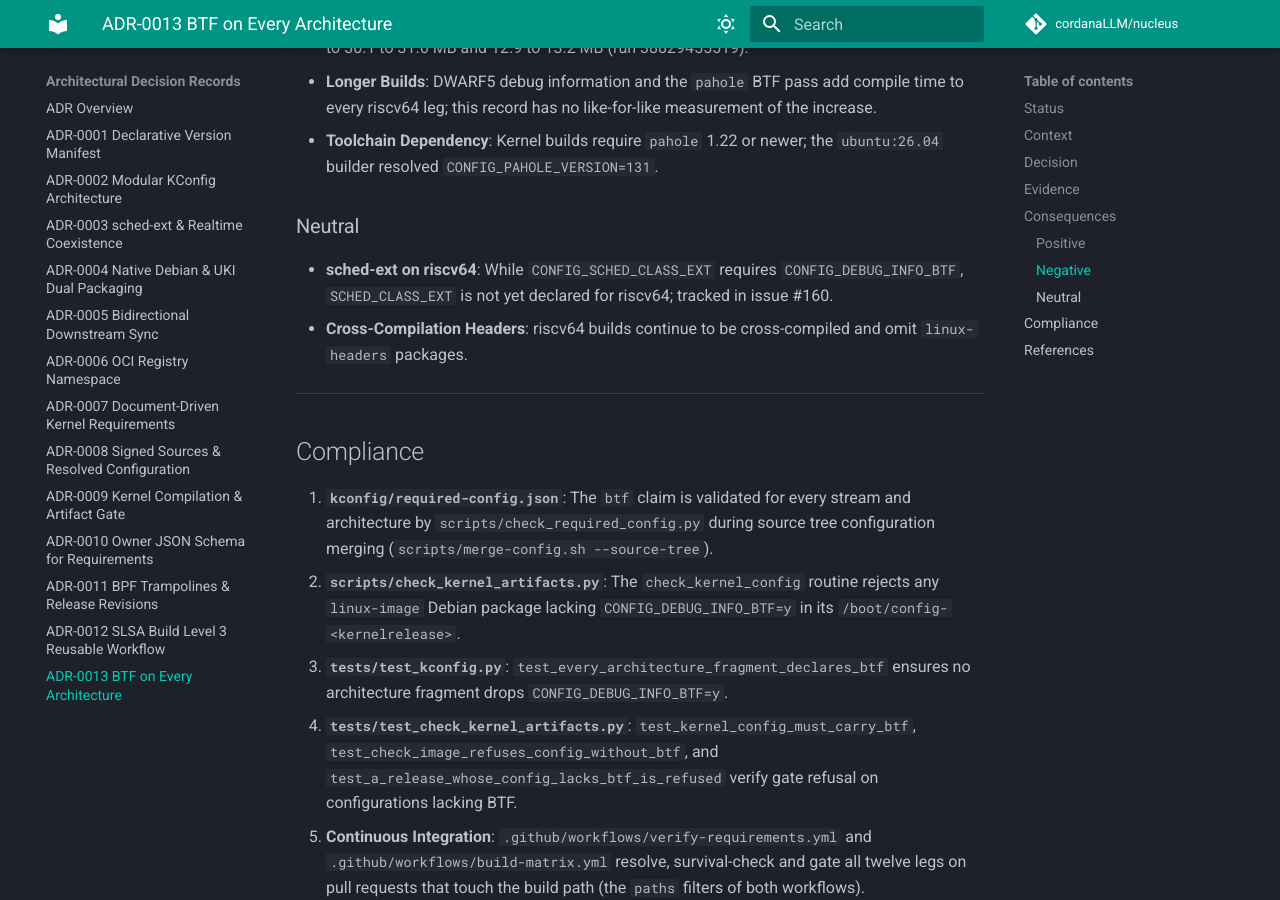
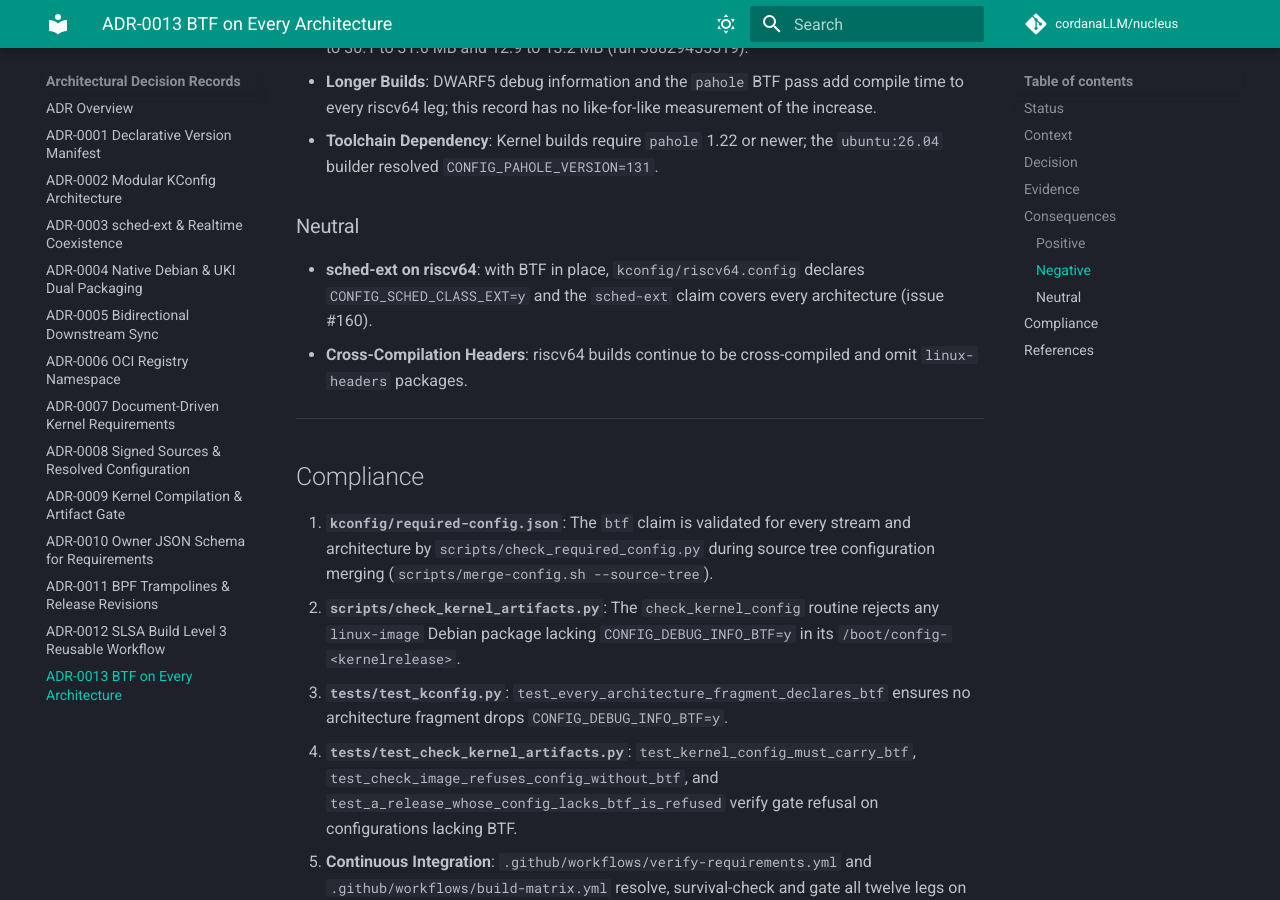
Before and after one commit to cordanaLLM/nucleus, an MkDocs documentation site: the page built from docs/adr/0013-btf-on-every-architecture.md, in a window 1280 px wide and 900 px high, scrolled down 3286 px. Built offline with MkDocs 1.6.1 and Material for MkDocs 9.7.7, drawn with Linux system fonts in a browser that asks for light colours; comment, search, counter and statistics services are not loaded.

Commit message:
fix(kconfig): enable sched-ext on riscv64 (#162)
riscv64 kernels now build with sched-ext, so sched-ext schedulers can
load on every architecture. Closes #160.

- `kconfig/riscv64.config` declares `CONFIG_SCHED_CLASS_EXT=y`.
`kernel/Kconfig.preempt` at 6.18.56, 7.2.10 and 7.3-rc requires
`BPF_SYSCALL && BPF_JIT && DEBUG_INFO_BTF`. All three were `y` in the
resolved riscv64 configurations of all four streams in build-matrix run
38829455519, so nothing else needs to be declared.
- The `sched-ext` claim in `kconfig/required-config.json` and its row in
`docs/streams.md` now cover all architectures, so the
resolved-configuration check refuses a leg where the symbol does not
survive `olddefconfig`.
-
`tests/test_kconfig.py::test_every_architecture_fragment_declares_sched_ext`
requires the symbol in every architecture fragment. Planted negative:
removing the riscv64 line fails it, as well as the three riscv64 cases
of `test_every_leg_declares_what_is_claimed_for_it`.
- `docs/hardware/architectures.md` gains a riscv64 bullet. The neutral
consequence about riscv64 sched-ext in ADR-0013 (still Proposed) now
names this change.

Local: `make lint`, `make verify-all` and `reuse lint` pass. `pytest`:
966 passed, 30 skipped. The kconfig paths filter starts build-matrix on
this PR, which compiles and gates all twelve legs.

Signed-off-by: lusoris <lusoris@proton.me>

```diff
--- a/docs/adr/0013-btf-on-every-architecture.md
+++ b/docs/adr/0013-btf-on-every-architecture.md
@@ -93,7 +93,7 @@
 
 ### Neutral
 
-- **sched-ext on riscv64**: While `CONFIG_SCHED_CLASS_EXT` requires `CONFIG_DEBUG_INFO_BTF`, `SCHED_CLASS_EXT` is not yet declared for riscv64; tracked in issue #160.
+- **sched-ext on riscv64**: with BTF in place, `kconfig/riscv64.config` declares `CONFIG_SCHED_CLASS_EXT=y` and the `sched-ext` claim covers every architecture (issue #160).
 - **Cross-Compilation Headers**: riscv64 builds continue to be cross-compiled and omit `linux-headers` packages.
 
 ---
```
Also changed, not shown: docs/hardware/architectures.md (+1 -0 lines), docs/streams.md (+1 -1 lines), 3 other files.
